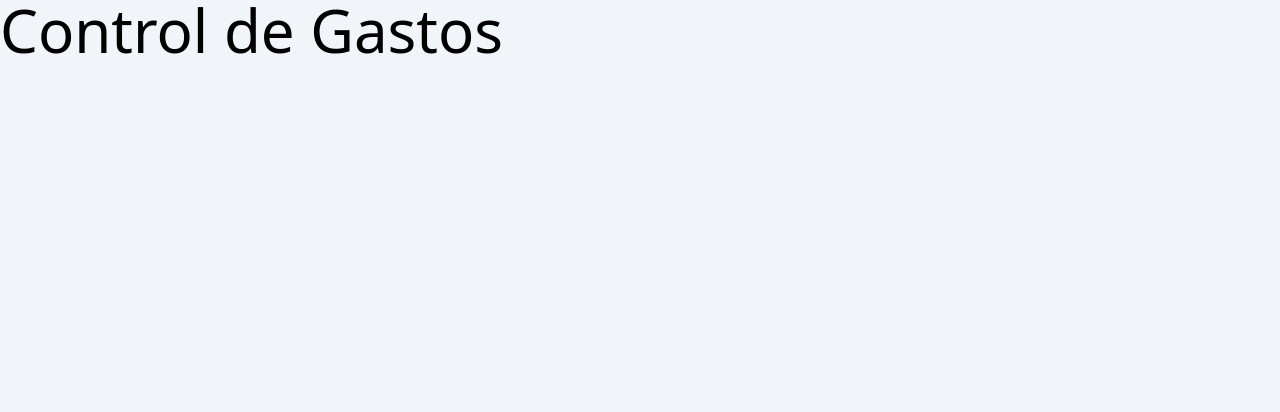
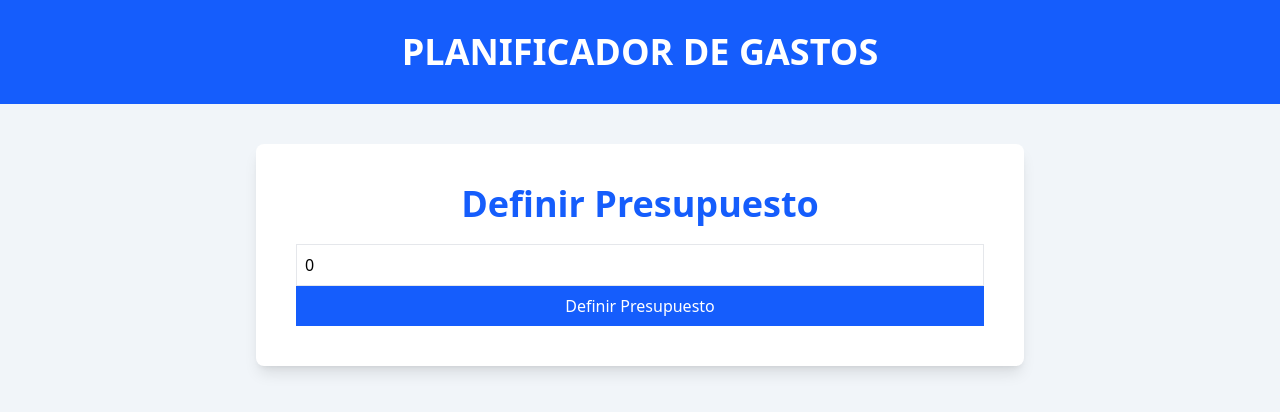
Before and after one commit to IsaacCuautle/control-de-gastos, a React (Vite) app: page / in a window 1280 px wide. Shown: the top 412 px of the page. Built offline with nearby package versions, Linux system fonts and the light colour scheme.

Commit message:
creando el formulario para el presupuesto

```diff
--- a/src/App.tsx
+++ b/src/App.tsx
@@ -1,9 +1,32 @@
+import BudgetForm from "./components/BudgetForm"
+
 
 function App() {
 
   return (
     <>
-      <h1 className="text-6xl">Control de Gastos</h1>
+      <header className="bg-blue-600 py-8 max-h-72">
+        <h1 className="
+          uppercase
+          text-center
+          font-black
+          text-4xl
+          text-white"
+        >
+          Planificador de Gastos
+        </h1>
+      </header>
+
+      <div className="
+        max-w-3xl
+        mx-auto
+        bg-white shadow-lg
+        rounded-lg
+        mt-10
+        p-10"
+      >
+        <BudgetForm></BudgetForm>
+      </div>
     </>
   )
 
--- /dev/null
+++ b/src/components/BudgetForm.tsx
@@ -0,0 +1,48 @@
+import { ChangeEvent, useState } from "react"
+
+
+export default function BudgetForm() {
+
+    const [budget, setBudget] =  useState(0);
+
+    const handleChange = ( e : ChangeEvent<HTMLInputElement> ) => {
+
+        setBudget(e.target.valueAsNumber);
+
+    }
+
+    return (
+
+        <form action="
+            space-y-5
+        "
+        >
+
+            <div className = "flex flex-col space-y-5">
+                <label
+                    htmlFor="budget"
+                    className="text-4xl text-blue-600 font-bold text-center"
+                >
+                    Definir Presupuesto
+                </label>
+                <input
+                    id = "budget"
+                    type = "number"
+                    className = "w-full bg-white border border-gray-200 p-2"
+                    placeholder = "Define tu Presupuesto"
+                    name = "budget"
+                    value = {budget}
+                    onChange = { handleChange }
+                />
+            </div>
+
+            <input
+                type = "submit"
+                value = "Definir Presupuesto"
+                className = "bg-blue-600 hover:bg-blue-700 cursor-pointer w-full p-2 text-white font-uppercase"
+            />
+
+        </form>
+
+    )
+}
```
